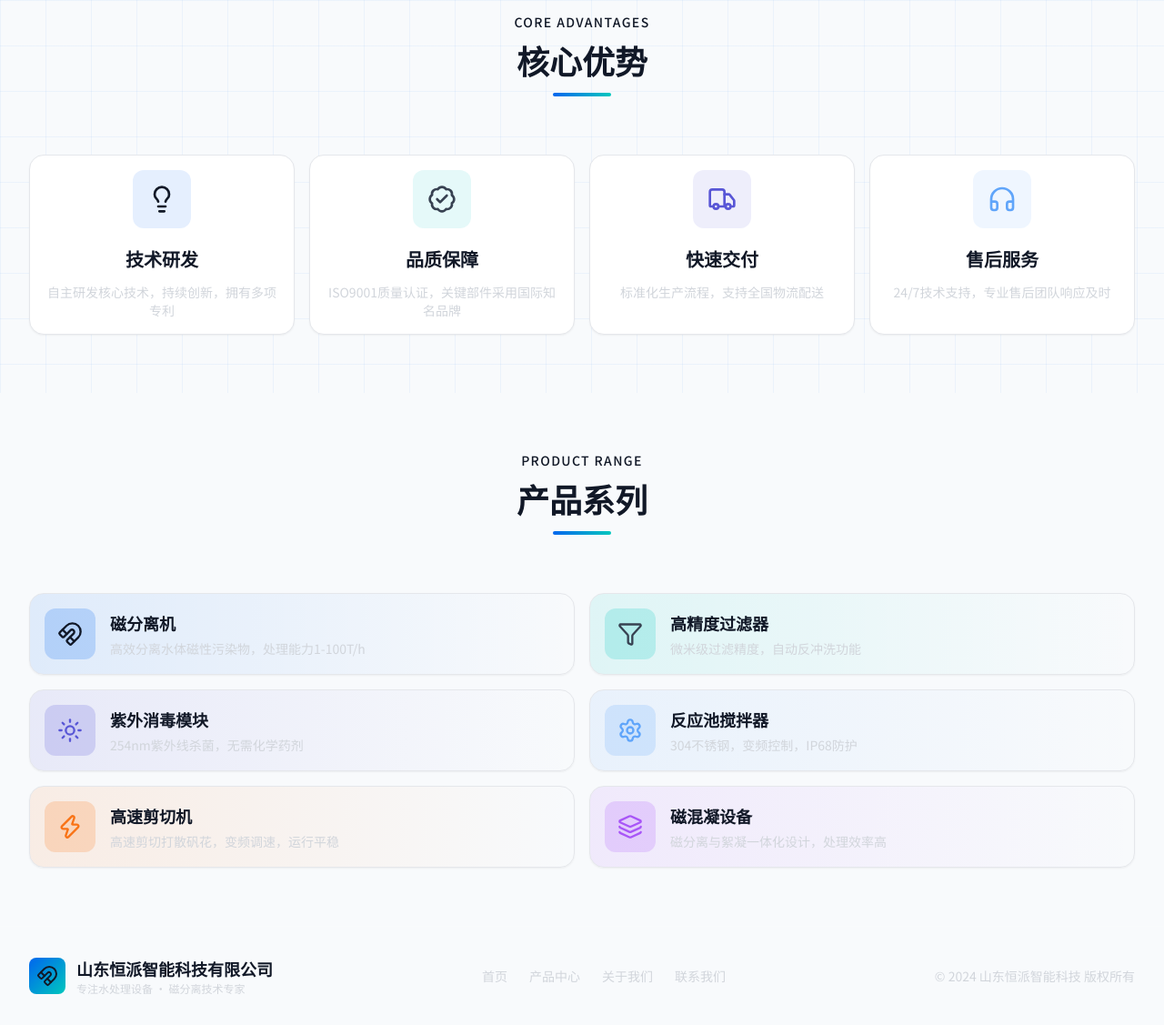
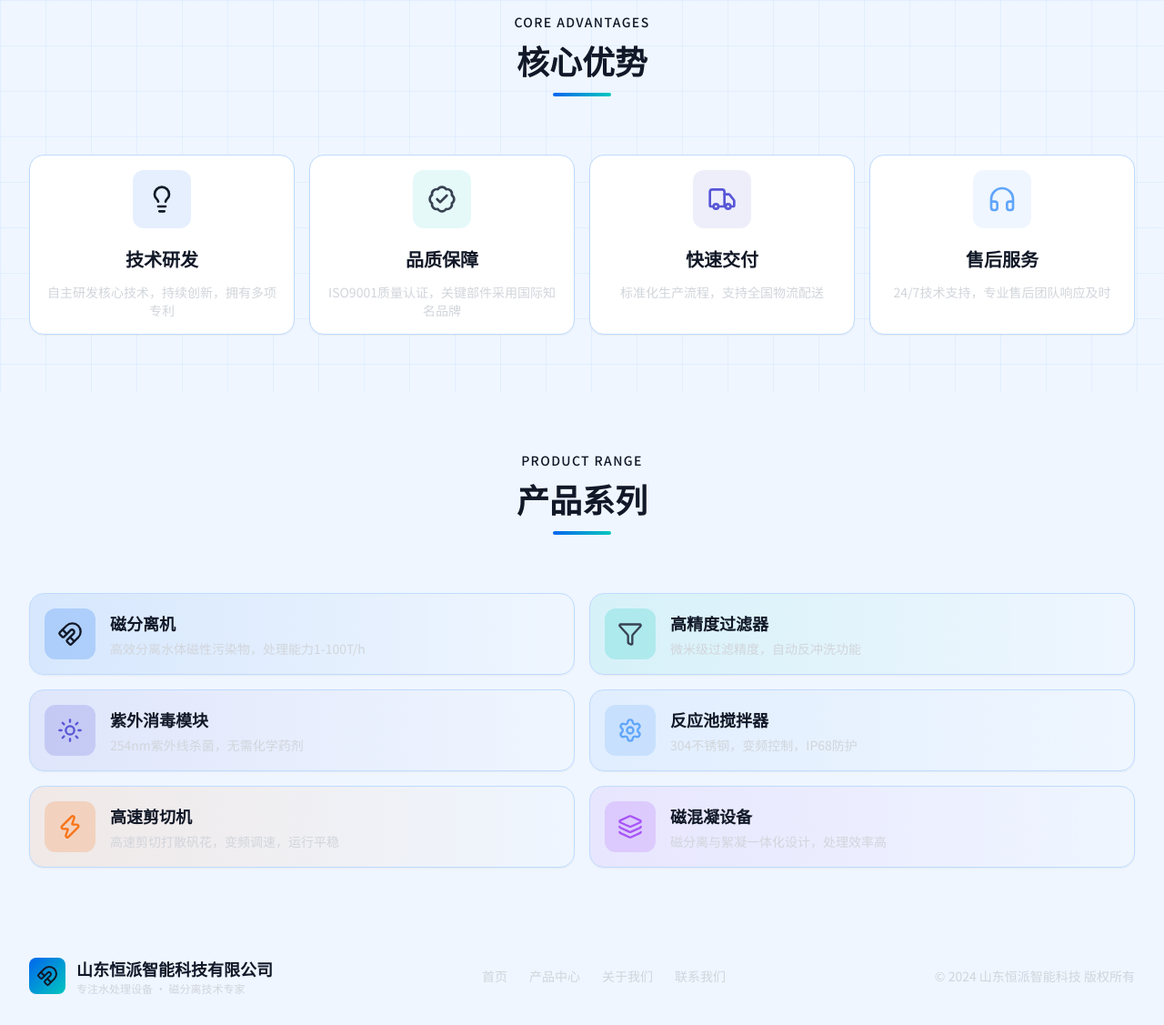
Before and after one commit to anyu1993/SDhengpai, a plain HTML site: page about.html in a window 1280 px wide. Shown: the part 864-1991 px from the top of the page at 91% size. Drawn offline with nearby package versions, Linux system fonts and the light colour scheme.

Commit message:
Change borders and background to light blue

```diff
--- a/about.html
+++ b/about.html
@@ -16,7 +16,7 @@
             primary: '#0066ee',
             secondary: '#00C7BE',
             accent: '#5856D6',
-            dark: { bg: '#f8fafc', card: '#1e293b', border: 'rgba(0,102,238,0.15)' },
+            dark: { bg: '#eff6ff', card: '#1e293b', border: 'rgba(0,102,238,0.15)' },
             text: { primary: '#1e293b', secondary: '#475569' }
           },
           fontFamily: { sans: ['Noto Sans SC', 'Inter', 'sans-serif'], inter: ['Inter', 'sans-serif'] }
@@ -26,20 +26,20 @@
   </script>
   <style>
     * { margin: 0; padding: 0; box-sizing: border-box; }
-    body { background: #f8fafc; color: #1e293b; font-family: 'Noto Sans SC', sans-serif; }
-    .shadow-md { background: linear-gradient(135deg, #1e293b 0%, #f8fafc 100%); }
+    body { background: #eff6ff; color: #1e293b; font-family: 'Noto Sans SC', sans-serif; }
+    .shadow-md { background: linear-gradient(135deg, #1e293b 0%, #eff6ff 100%); }
     .nav-blur { background: rgba(255,255,255,0.95); backdrop-filter: blur(12px); }
     .text-gradient { background: linear-gradient(135deg, #0066ee 0%, #00C7BE 100%); -webkit-background-clip: text; -webkit-text-fill-color: transparent; background-clip: text; }
     .grid-bg { background-image: linear-gradient(rgba(0,102,238,0.05) 1px, transparent 1px), linear-gradient(90deg, rgba(0,102,238,0.05) 1px, transparent 1px); background-size: 50px 50px; }
     .mobile-menu { transform: translateX(100%); transition: transform 0.3s ease; }
     .mobile-menu.active { transform: translateX(0); }
 
-    .light-bg { background-color: #f8fafc; }
+    .light-bg { background-color: #eff6ff; }
     .light-card { background-color: #ffffff; }
     .light-border { border-color: rgba(0,102,238,0.15); }
     .text-gray-900 { color: #1e293b; }
     .text-gray-700 { color: #475569; }
-    .bg-white { background-color: #f8fafc; }
+    .bg-white { background-color: #eff6ff; }
     .bg-light-card { background-color: #ffffff; }
 
   </style>
@@ -70,7 +70,7 @@
         <button id="menu-btn" class="md:hidden text-gray-900 p-2"><i data-lucide="menu" class="w-6 h-6"></i></button>
       </div>
     </div>
-    <div id="mobile-menu" class="mobile-menu fixed top-0 right-0 h-full w-72 bg-white border-l border-light-border md:hidden">
+    <div id="mobile-menu" class="mobile-menu fixed top-0 right-0 h-full w-72 bg-white border-l border-blue-200 md:hidden">
       <div class="p-4">
         <button id="close-menu" class="absolute top-4 right-6 text-gray-900"><i data-lucide="x" class="w-6 h-6"></i></button>
         <div class="mt-12 space-y-6">
@@ -107,7 +107,7 @@
         </div>
         <div class="relative">
           <div class="absolute -inset-4 bg-gradient-to-r from-primary/20 to-secondary/20 rounded-3xl blur-xl opacity-50"></div>
-          <div class="relative bg-light-card rounded-2xl p-4 border border-gray-200 shadow-sm">
+          <div class="relative bg-light-card rounded-2xl p-4 border border-blue-200 shadow-sm">
             <div class="grid grid-cols-2 gap-4">
               <div class="text-center p-4 rounded-xl bg-white">
                 <div class="text-3xl font-bold text-gradient mb-1">10+</div>
@@ -141,7 +141,7 @@
       </div>
 
       <div class="grid grid-cols-1 sm:grid-cols-2 lg:grid-cols-4 gap-4">
-        <div class="p-4 rounded-2xl bg-light-card border border-gray-200 shadow-sm text-center hover:border-primary/50 transition-colors">
+        <div class="p-4 rounded-2xl bg-light-card border border-blue-200 shadow-sm text-center hover:border-primary/50 transition-colors">
           <div class="w-16 h-16 mx-auto rounded-xl bg-primary/10 flex items-center justify-center mb-5">
             <i data-lucide="lightbulb" class="w-8 h-8 text-gray-900"></i>
           </div>
@@ -149,7 +149,7 @@
           <p class="text-gray-300 text-sm">自主研发核心技术，持续创新，拥有多项专利</p>
         </div>
 
-        <div class="p-4 rounded-2xl bg-light-card border border-gray-200 shadow-sm text-center hover:border-secondary/50 transition-colors">
+        <div class="p-4 rounded-2xl bg-light-card border border-blue-200 shadow-sm text-center hover:border-secondary/50 transition-colors">
           <div class="w-16 h-16 mx-auto rounded-xl bg-secondary/10 flex items-center justify-center mb-5">
             <i data-lucide="badge-check" class="w-8 h-8 text-gray-700"></i>
           </div>
@@ -157,7 +157,7 @@
           <p class="text-gray-300 text-sm">ISO9001质量认证，关键部件采用国际知名品牌</p>
         </div>
 
-        <div class="p-4 rounded-2xl bg-light-card border border-gray-200 shadow-sm text-center hover:border-accent/50 transition-colors">
+        <div class="p-4 rounded-2xl bg-light-card border border-blue-200 shadow-sm text-center hover:border-accent/50 transition-colors">
           <div class="w-16 h-16 mx-auto rounded-xl bg-accent/10 flex items-center justify-center mb-5">
             <i data-lucide="truck" class="w-8 h-8 text-accent"></i>
           </div>
@@ -165,7 +165,7 @@
           <p class="text-gray-300 text-sm">标准化生产流程，支持全国物流配送</p>
         </div>
 
-        <div class="p-4 rounded-2xl bg-light-card border border-gray-200 shadow-sm text-center hover:border-blue-400/50 transition-colors">
+        <div class="p-4 rounded-2xl bg-light-card border border-blue-200 shadow-sm text-center hover:border-blue-400/50 transition-colors">
           <div class="w-16 h-16 mx-auto rounded-xl bg-blue-400/10 flex items-center justify-center mb-5">
             <i data-lucide="headphones" class="w-8 h-8 text-blue-400"></i>
           </div>
@@ -186,7 +186,7 @@
       </div>
 
       <div class="grid grid-cols-1 sm:grid-cols-2 gap-4">
-        <div class="p-4 rounded-2xl bg-gradient-to-r from-primary/10 to-transparent border border-gray-200 shadow-sm">
+        <div class="p-4 rounded-2xl bg-gradient-to-r from-primary/10 to-transparent border border-blue-200 shadow-sm">
           <div class="flex items-center space-x-4">
             <div class="w-14 h-14 rounded-xl bg-primary/20 flex items-center justify-center flex-shrink-0">
               <i data-lucide="magnet" class="w-7 h-7 text-gray-900"></i>
@@ -198,7 +198,7 @@
           </div>
         </div>
 
-        <div class="p-4 rounded-2xl bg-gradient-to-r from-secondary/10 to-transparent border border-gray-200 shadow-sm">
+        <div class="p-4 rounded-2xl bg-gradient-to-r from-secondary/10 to-transparent border border-blue-200 shadow-sm">
           <div class="flex items-center space-x-4">
             <div class="w-14 h-14 rounded-xl bg-secondary/20 flex items-center justify-center flex-shrink-0">
               <i data-lucide="filter" class="w-7 h-7 text-gray-700"></i>
@@ -210,7 +210,7 @@
           </div>
         </div>
 
-        <div class="p-4 rounded-2xl bg-gradient-to-r from-accent/10 to-transparent border border-gray-200 shadow-sm">
+        <div class="p-4 rounded-2xl bg-gradient-to-r from-accent/10 to-transparent border border-blue-200 shadow-sm">
           <div class="flex items-center space-x-4">
             <div class="w-14 h-14 rounded-xl bg-accent/20 flex items-center justify-center flex-shrink-0">
               <i data-lucide="sun" class="w-7 h-7 text-accent"></i>
@@ -222,7 +222,7 @@
           </div>
         </div>
 
-        <div class="p-4 rounded-2xl bg-gradient-to-r from-blue-400/10 to-transparent border border-gray-200 shadow-sm">
+        <div class="p-4 rounded-2xl bg-gradient-to-r from-blue-400/10 to-transparent border border-blue-200 shadow-sm">
           <div class="flex items-center space-x-4">
             <div class="w-14 h-14 rounded-xl bg-blue-400/20 flex items-center justify-center flex-shrink-0">
               <i data-lucide="settings" class="w-7 h-7 text-blue-400"></i>
@@ -234,7 +234,7 @@
           </div>
         </div>
 
-        <div class="p-4 rounded-2xl bg-gradient-to-r from-orange-500/10 to-transparent border border-gray-200 shadow-sm">
+        <div class="p-4 rounded-2xl bg-gradient-to-r from-orange-500/10 to-transparent border border-blue-200 shadow-sm">
           <div class="flex items-center space-x-4">
             <div class="w-14 h-14 rounded-xl bg-orange-500/20 flex items-center justify-center flex-shrink-0">
               <i data-lucide="zap" class="w-7 h-7 text-orange-500"></i>
@@ -246,7 +246,7 @@
           </div>
         </div>
 
-        <div class="p-4 rounded-2xl bg-gradient-to-r from-purple-500/10 to-transparent border border-gray-200 shadow-sm">
+        <div class="p-4 rounded-2xl bg-gradient-to-r from-purple-500/10 to-transparent border border-blue-200 shadow-sm">
           <div class="flex items-center space-x-4">
             <div class="w-14 h-14 rounded-xl bg-purple-500/20 flex items-center justify-center flex-shrink-0">
               <i data-lucide="layers" class="w-7 h-7 text-purple-500"></i>
```
